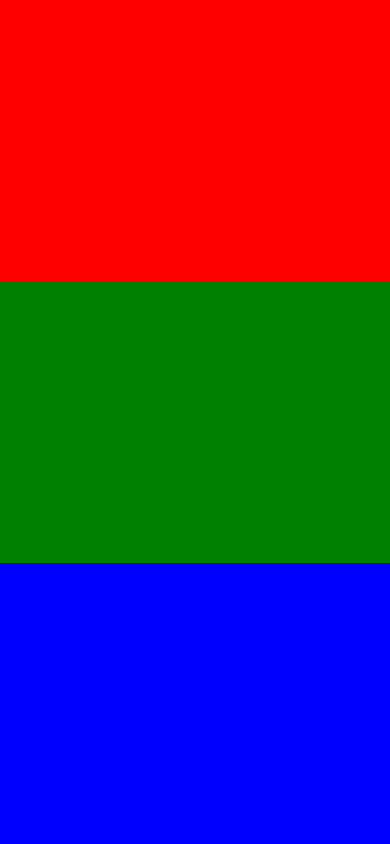
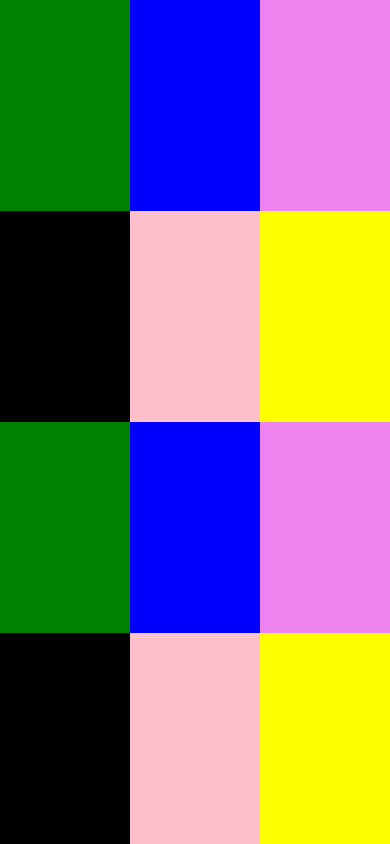
Before and after one commit to SimbaQuartz/react-native-training, a React Native app: screen / in a window 390 px wide. Built offline with nearby package versions, Linux system fonts and the light colour scheme.

Commit message:
flex design
Signed-off-by: Ansh Gujral <anshgujral1997@gmail.com>

```diff
--- a/App.js
+++ b/App.js
@@ -8,9 +8,26 @@ export default class App extends React.Component {
   render() {
     return(
       <View style={{height, width}}>
-        <View style={{backgroundColor: 'red', flex:1}}/>
-        <View style={{backgroundColor: 'green', flex:1}}/>
-        <View style={{backgroundColor: 'blue', flex:1}}/>
+        <View style={{backgroundColor: 'red', flex:1, flexDirection: 'row'}}>
+          <View style={{backgroundColor: 'green', flex:1}}/>
+          <View style={{backgroundColor: 'blue', flex:1}}/>
+          <View style={{backgroundColor: 'violet', flex:1}}/>
+        </View>
+        <View style={{backgroundColor: 'orange', flex:1, flexDirection: 'row'}}>
+          <View style={{backgroundColor: 'black', flex:1}}/>
+          <View style={{backgroundColor: 'pink', flex:1}}/>
+          <View style={{backgroundColor: 'yellow', flex:1}}/>
+        </View>
+        <View style={{backgroundColor: 'red', flex:1, flexDirection: 'row'}}>
+          <View style={{backgroundColor: 'green', flex:1}}/>
+          <View style={{backgroundColor: 'blue', flex:1}}/>
+          <View style={{backgroundColor: 'violet', flex:1}}/>
+        </View>
+        <View style={{backgroundColor: 'orange', flex:1, flexDirection: 'row'}}>
+          <View style={{backgroundColor: 'black', flex:1}}/>
+          <View style={{backgroundColor: 'pink', flex:1}}/>
+          <View style={{backgroundColor: 'yellow', flex:1}}/>
+        </View>
       </View>
     )
   }
```
